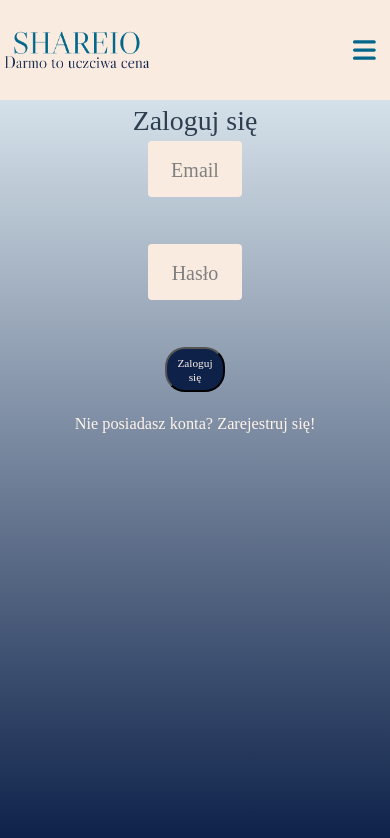
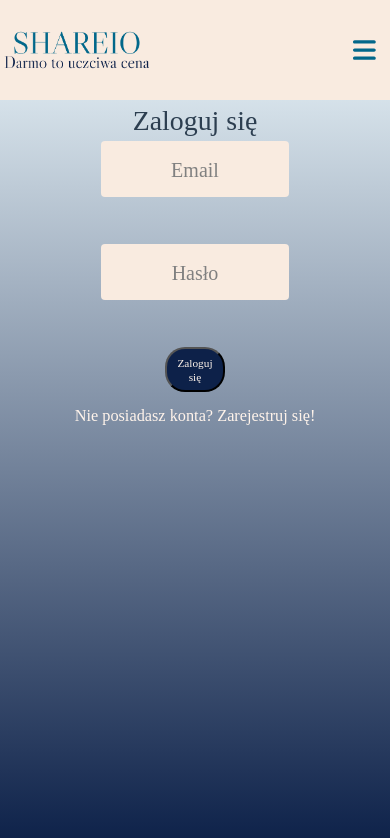
Before and after one commit to shareio-pl/shareio-frontend, a Vue app: page /login in a window 390 px wide. Shown: the top 838 px of the page. Built offline with nearby package versions, Linux system fonts and the light colour scheme; a web font is replaced by a local one.

Commit message:
Add Bad Input Info in Login Page

```diff
--- a/src/components/organisms/FormLogin.vue
+++ b/src/components/organisms/FormLogin.vue
@@ -12,6 +12,7 @@
       </div>
     </div>
     <ButtonPrimary type="submit" :buttonText="text" style="margin-left:0;" />
+    <span v-if="loginError">Nieprawidłowy email lub hasło!</span>
   </form>
 </template>
 
@@ -21,7 +22,7 @@ import axios from 'axios';
 import FieldInput from "@/components/atoms/FieldInput.vue";
 import ButtonPrimary from "@/components/atoms/ButtonPrimary.vue";
 
-import { GATEWAY_ADDRESS } from "../../../public/Consts";
+import {COLORS, GATEWAY_ADDRESS} from "../../../public/Consts";
 
 import { required, minLength, maxLength } from '@vuelidate/validators';
 import { useVuelidate } from "@vuelidate/core";
@@ -31,10 +32,12 @@ export default {
   components: { FieldInput, ButtonPrimary },
   data() {
     return {
+      COLORS: COLORS,
       email: "",
       password: "",
       emailError: "",
       passwordError: "",
+      loginError: "",
       text: "Zaloguj się"
     }
   },
@@ -67,8 +70,7 @@ export default {
         })
         .catch(error => {
           console.error('ERROR: ', error);
-          this.emailError = 'Invalid email or password';
-          this.passwordError = 'Invalid email or password';
+          this.loginError = 'Invalid email or password';
         });
     }
   },
@@ -82,7 +84,7 @@ export default {
     },
     'v$.password.$model'() {
       if (!this.v$.password.required.$model || this.v$.password.minLength.$model || this.v$.password.maxLength.$model) {
-        this.passwordError = "Hasło musi mieć od 8 do 20 znaków";
+        this.passwordError = "Hasło musi mieć od 6 do 20 znaków";
       } else {
         this.passwordError = '';
       }
@@ -113,5 +115,19 @@ export default {
   flex-direction: row;
   align-items: center;
   justify-content: center;
+
 }
+
+span {
+  font-size: calc(7px + 1.1vw);
+  color: v-bind('COLORS.TEXT_PRIMARY');
+  margin-top: 1%;
+}
+
+@media only screen and (max-width: 800px) {
+  .input-row {
+    width: 100%;
+  }
+}
+
 </style>
--- a/src/components/pages/Login.vue
+++ b/src/components/pages/Login.vue
@@ -51,7 +51,7 @@ h1 {
 span {
   font-size: calc(13px + 0.85vw);
   color: v-bind('COLORS.TEXT_PRIMARY');
-  margin-top: 5%;
+  margin-top: 3%;
   cursor: pointer;
 }
 
```
